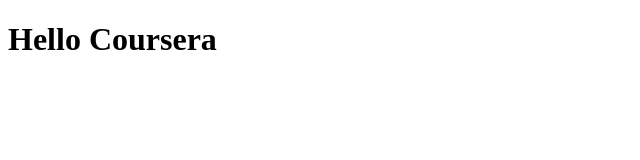
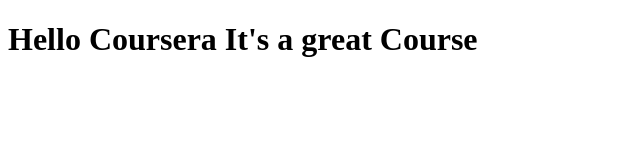
Before and after one commit to aksul/coursera-Web, a plain HTML site: page site/index.html in a window 1280 px wide. Shown: the whole page, without its empty margins (0-640 px from the left). Drawn offline with Linux system fonts and the light colour scheme.

Commit message:
changes in test Page.

```diff
--- a/site/index.html
+++ b/site/index.html
@@ -4,6 +4,6 @@
 	<title>Hello Coursera</title>
 </head>
 <body>
-<h1>Hello Coursera</h1>
+<h1>Hello Coursera It's a great Course</h1>
 </body>
 </html>
```
